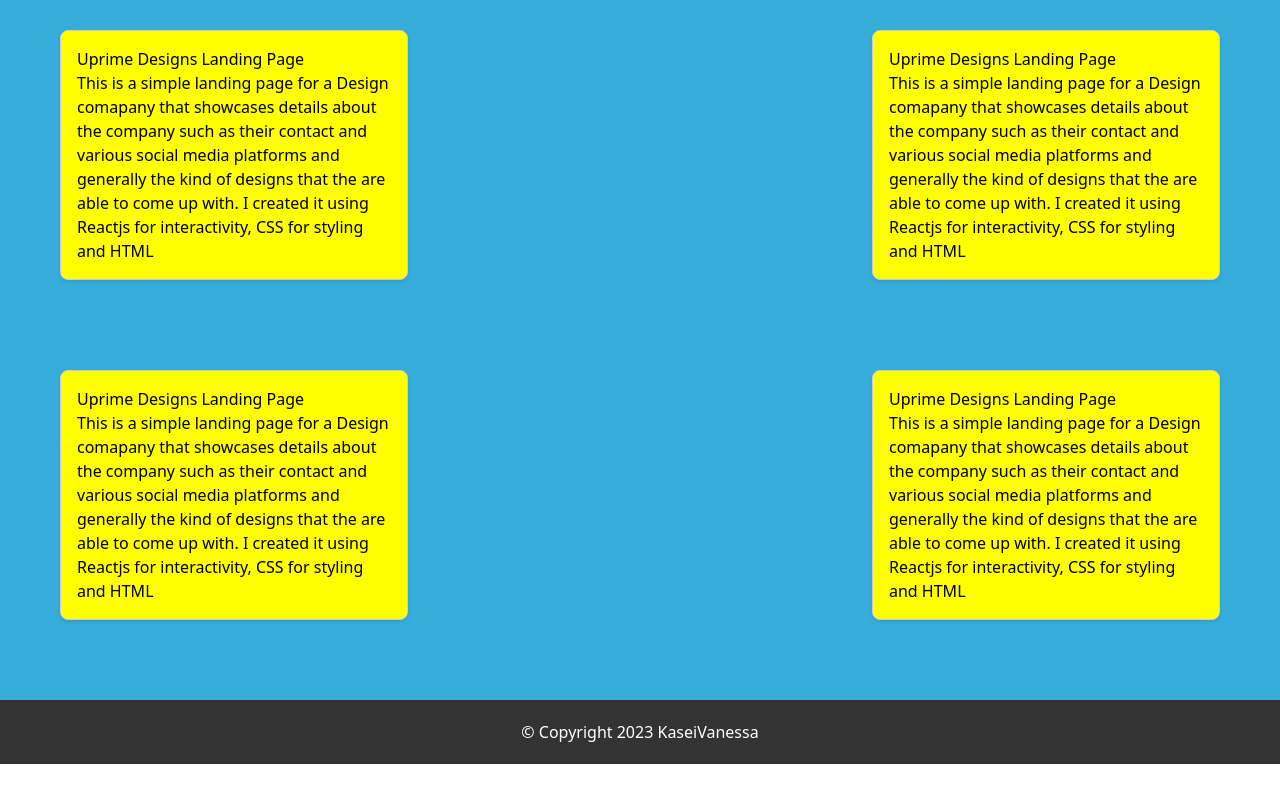
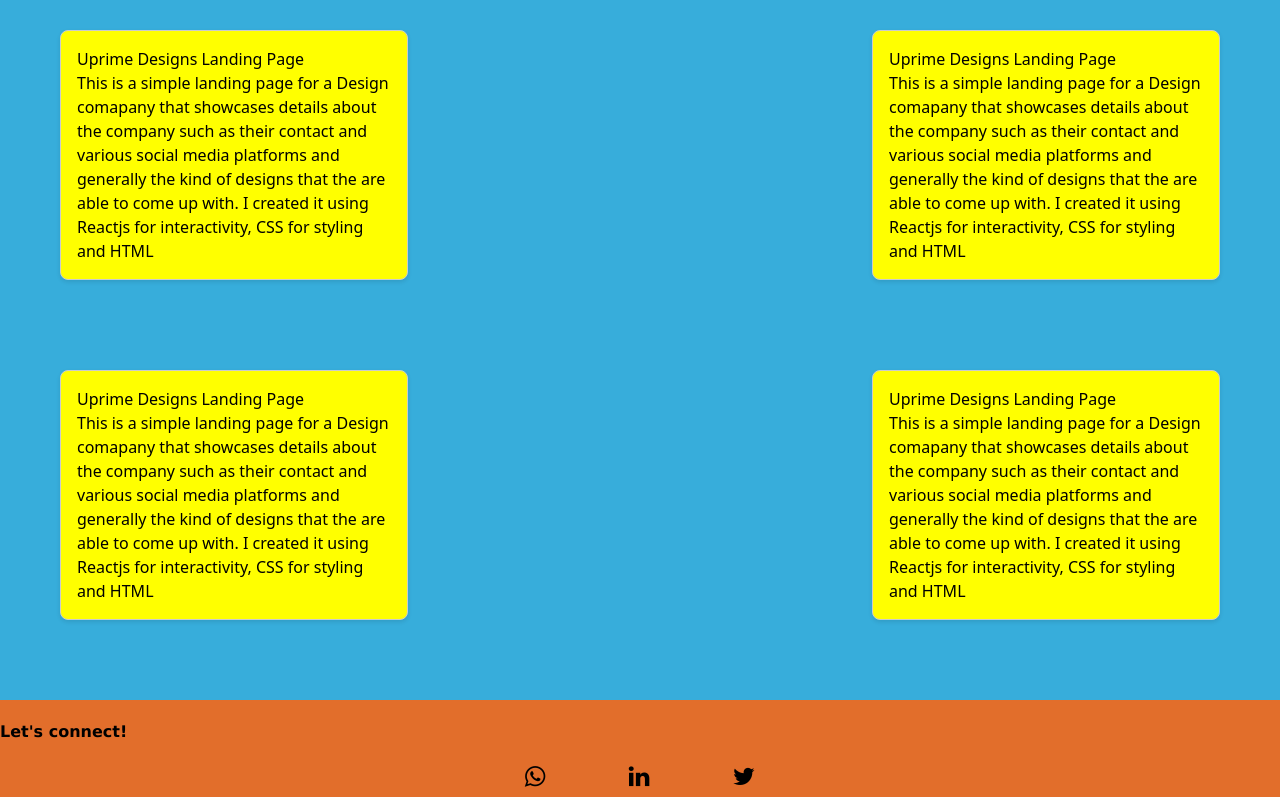
Before and after one commit to VanessaKasei/React-portfolio, a React (Create React App) app: page / in a window 1280 px wide. Shown: the part 2000-2797 px from the top of the page. Before the commit the page ends 2764 px from the top, so only its background shows below. Built offline with nearby package versions, Linux system fonts and the light colour scheme.

Commit message:
contact page styling

```diff
--- /dev/null
+++ b/src/pages/Contact.css
@@ -0,0 +1,48 @@
+#contact {
+    height: 30vh;
+    max-width: 100%;
+    background-color: #e26e2b;
+    padding:20px 0;
+}
+
+#contact-info {
+    font-weight:900;
+    font-family: 'Lucida Sans', 'Lucida Sans Regular', 'Lucida Grande', 'Lucida Sans Unicode', Geneva, Verdana, sans-serif;
+    text-align: left;
+}
+
+#myicons {
+    display: flex;
+    justify-content: center;
+    align-items: center;
+}
+
+#whatsapp-icon {
+    margin: 20px;
+    width: 5%;
+    height: auto;
+    font-size: 24px;
+    transition: transform (0.2s);
+}
+
+#linkedin-icon {
+    margin: 20px;
+    width: 5%;
+    height: auto;
+    font-size: 24px;
+    transition: transform (0.2s);
+}
+
+#twitter-icon {
+    margin: 20px;
+    max-width: 5%;
+    height: auto;
+    font-size: 24px;
+    transition: transform (0.2s);
+}
+
+#twitter-icon:hover,
+#whatsapp-icon:hover,
+#linkedin-icon:hover {
+    transform: scale(1.3);
+}
--- a/src/pages/Contact.js
+++ b/src/pages/Contact.js
@@ -1,9 +1,19 @@
 import React from "react";
-
-function Contact() {
+import './Contact.css'
+function Contact () {
     return (
         <section id="contact">
-
+            <h1 id="contact-info">Let's connect!</h1>
+            <div id="myicons">
+                <i className="fa fa-whatsapp" id="whatsapp-icon"></i>
+                <i className="fa fa-linkedin" id="linkedin-icon"></i>
+                <i className="fa fa-twitter" id="twitter-icon"></i>
+            </div>
+            <div className='contact-container'>
+                <p id='contact'>CONTACT US TODAY:
+                <i className='fa fa-phone' id='phone'>  +254 710705715</i>
+                <i className='fa fa-envelope' id='mail'> :kaseivanessa@gmail.com</i></p>
+            </div>
         </section>
     );
 }
```
